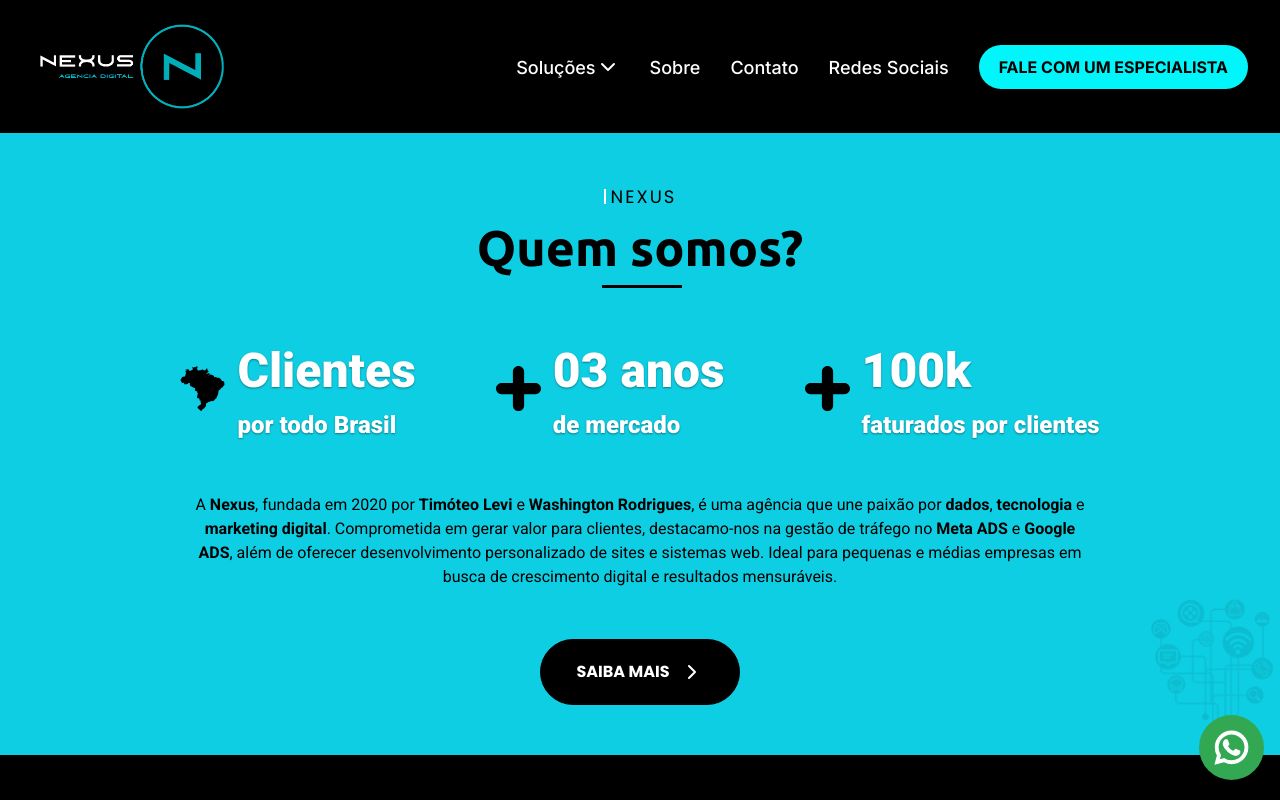
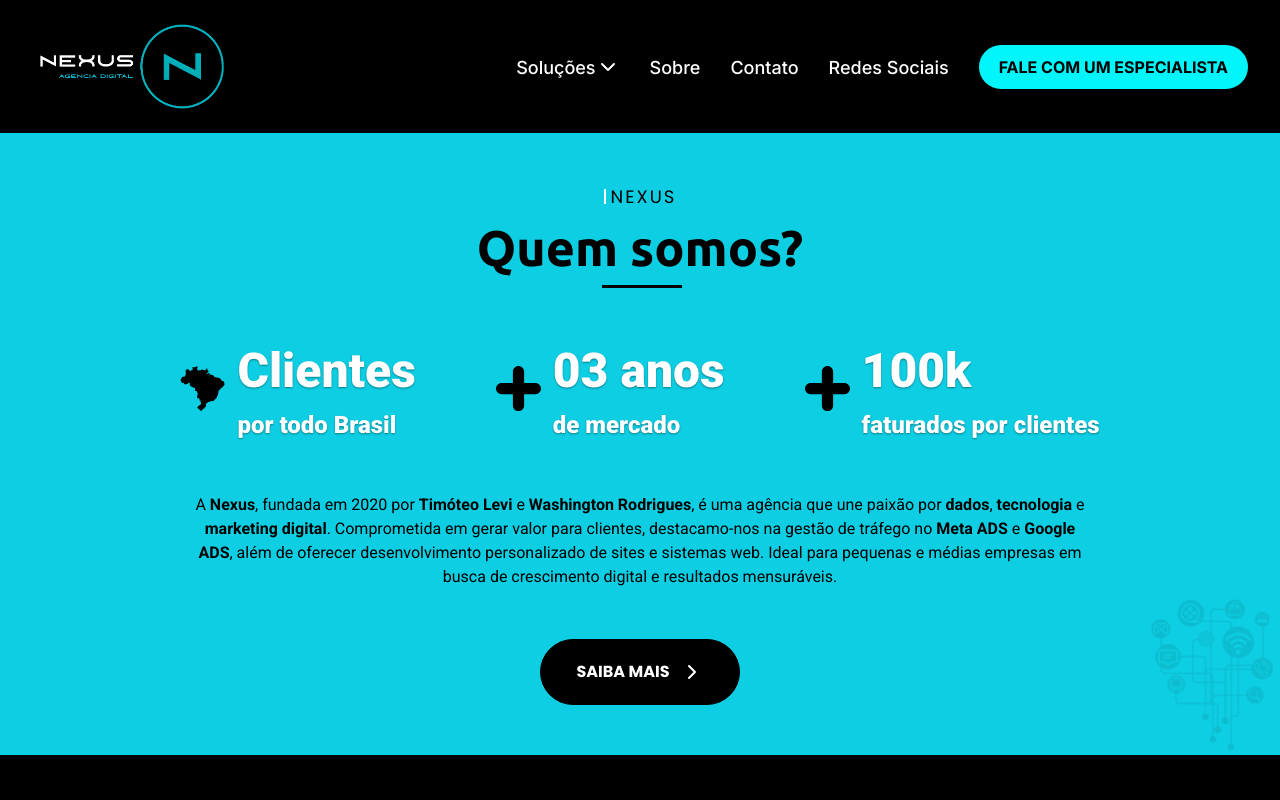
Before and after one commit to washingtonrodriigues/agencia-nexus, a Next.js app: page /about in a window 1280 px wide. Shown: the top 800 px of the page. Built offline with nearby package versions, Linux system fonts and the light colour scheme.

Commit message:
feat: add typebot assistant to project

```diff
--- a/package.json
+++ b/package.json
@@ -19,6 +19,8 @@
     "@radix-ui/react-dropdown-menu": "^2.0.6",
     "@radix-ui/react-separator": "^1.0.3",
     "@radix-ui/react-slot": "^1.0.2",
+    "@typebot.io/js": "^0.2.55",
+    "@typebot.io/nextjs": "^0.2.55",
     "axios": "^1.6.5",
     "class-variance-authority": "^0.7.0",
     "classnames": "^2.5.1",
--- a/src/app/(home)/page.jsx
+++ b/src/app/(home)/page.jsx
@@ -1,11 +1,19 @@
+"use client"
+
 import Banners from '../banners/page'
 import About from '../about/page'
 import Solutions from '../solutions/page'
 import Customers from '../customers/page'
 import Experts from '../experts/page'
 import Contact from '../contact/page'
+import WhatsappBtn from "@/components/ui/wppbutton";
+import { useState } from 'react'
+import { Popup } from '@typebot.io/nextjs';
+
 
 const Home = () => {
+    const [showTypebot, setShowTypebot] = useState(false);
+
     return (
         <div>
             <Banners />
@@ -14,6 +22,12 @@
             <Customers />
             <Experts />
             <Contact />
+            <WhatsappBtn onclick={() => setShowTypebot(true)} />
+            <Popup
+                typebot="my-typebot-8qsxujy"
+                isOpen={showTypebot}
+                onClose={() => setShowTypebot(false)}
+            />
         </div>
     );
 }
--- a/src/app/layout.tsx
+++ b/src/app/layout.tsx
@@ -51,7 +51,6 @@
           <Navbar />
 
           <div className="relative flex-1">
-            <WhatsappBtn />
             {children}
           </div>
           <Footer />
--- /dev/null
+++ b/src/components/TypeBot/typebot.js
@@ -0,0 +1,7 @@
+import { Popup } from "@typebot.io/nextjs";
+
+const TypeBot = () => {
+  return <Popup typebot="my-typebot-8qsxujy" autoShowDelay={3000} />;
+};
+
+export default TypeBot
--- a/src/components/ui/wppbutton.jsx
+++ b/src/components/ui/wppbutton.jsx
@@ -4,8 +4,9 @@
 import Link from "next/link";
 import { useEffect, useState } from "react";
 
-const WhatsappBtn = () => {
+const WhatsappBtn = ({ onclick }) => {
     const [isShaking, setIsShaking] = useState(false);
+    // const [hovered, setHovered] = useState(false)
 
     useEffect(() => {
         const shakeButton = () => {
@@ -27,17 +28,20 @@
         zIndex: 9999,
         bottom: "20px",
         backgroundColor: "rgb(50, 168, 82)",
+        // backgroundColor: hovered ? "rgb(21, 110, 45)" : "rgb(50, 168, 82)",
         borderRadius: "50%",
         padding: "10px",
         animation: isShaking ? 'shake 0.5s ease-in-out' : 'none',
     };
 
     return (
-        <Link
+        <button
 
-            href="https://linktr.ee/nexusagenciadigital" target="_blank"
-            className="whatsapp-button fixed right-4 flex h-[65px] w-[65px] items-center justify-center"
+            onClick={onclick}
+            className="whatsapp-button fixed right-4 flex h-[65px] w-[65px] items-center justify-center transition-all duration-300"
             style={buttonStyle}
+        // onMouseEnter={setHovered(true)}
+        // onMouseLeave={setHovered(false)}
         >
             <Image
                 src="/icons/wppsvg.svg"
@@ -46,7 +50,7 @@
                 height={35}
                 sizes=""
             />
-        </Link>
+        </button>
     );
 }
 
```
Also changed, not shown: src/app/solutions/services.json (+7 -7 lines), public/icons/metaads.png (renamed from public/metaads.png), 1 other file (tests, documents, lock files or other folders).
